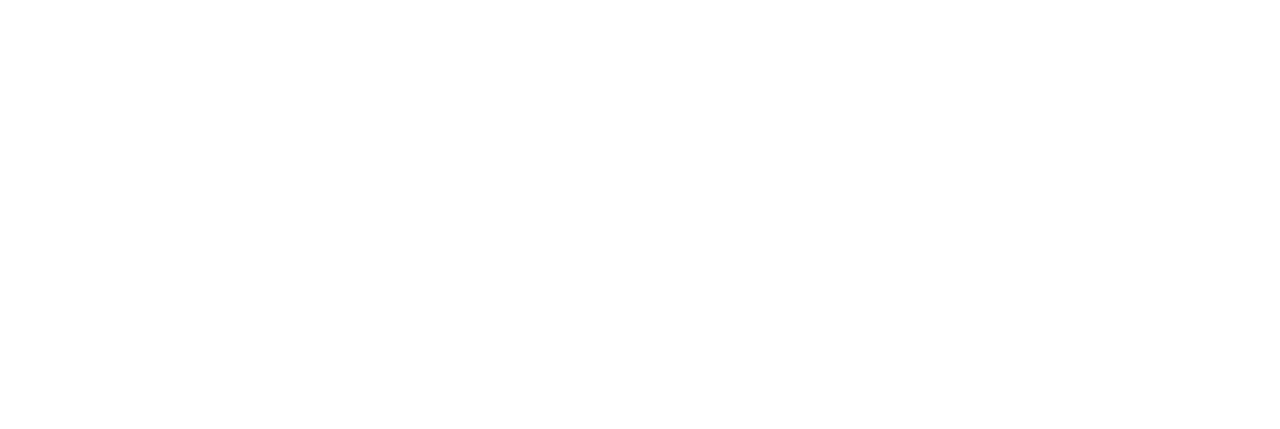
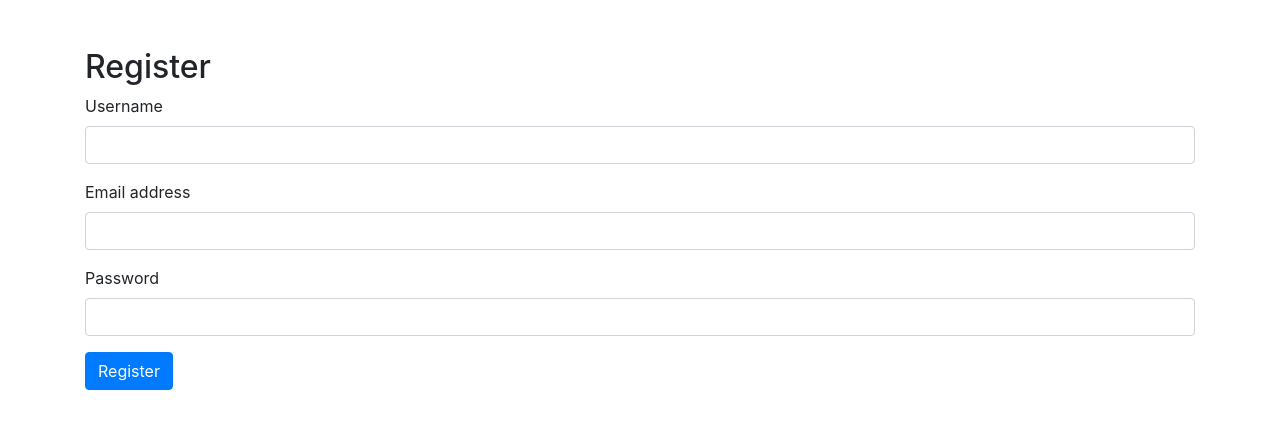
Before and after one commit to Ali-Alsowaidi/ITCS333-Project, a PHP site: page /Register.php in a window 1280 px wide. Before the commit the part shown is empty. Shown: the top 429 px of the page. Run offline with PHP 8.4, Linux system fonts and the light colour scheme.

Commit message:
registeration html

```diff
--- a/Register.php
+++ b/Register.php
@@ -13,7 +13,7 @@
             exit();
         }
 
-        $stmt = $conn->prepare("INSERT INTO users (username, email, password) VALUES (:username, :email, :password)");
+        $stmt = $pdo->prepare("INSERT INTO users (username, email, password) VALUES (:username, :email, :password)");
         $stmt->bindParam(':username', $username);
         $stmt->bindParam(':email', $email);
         $stmt->bindParam(':password', $password);
@@ -22,3 +22,31 @@
         echo "Registration successful!";
     }
 ?>
+
+<!DOCTYPE html>
+<html>
+<head>
+    <title>User Registration</title>
+    <link rel="stylesheet" href="https://stackpath.bootstrapcdn.com/bootstrap/4.5.2/css/bootstrap.min.css">
+</head>
+<body>
+    <div class="container">
+        <h2 class="mt-5">Register</h2>
+        <form action="register.php" method="post">
+            <div class="form-group">
+                <label for="username">Username</label>
+                <input type="text" class="form-control" id="username" name="username" required>
+            </div>
+            <div class="form-group">
+                <label for="email">Email address</label>
+                <input type="email" class="form-control" id="email" name="email" required>
+            </div>
+            <div class="form-group">
+                <label for="password">Password</label>
+                <input type="password" class="form-control" id="password" name="password" required>
+            </div>
+            <button type="submit" class="btn btn-primary">Register</button>
+        </form>
+    </div>
+</body>
+</html>
```
